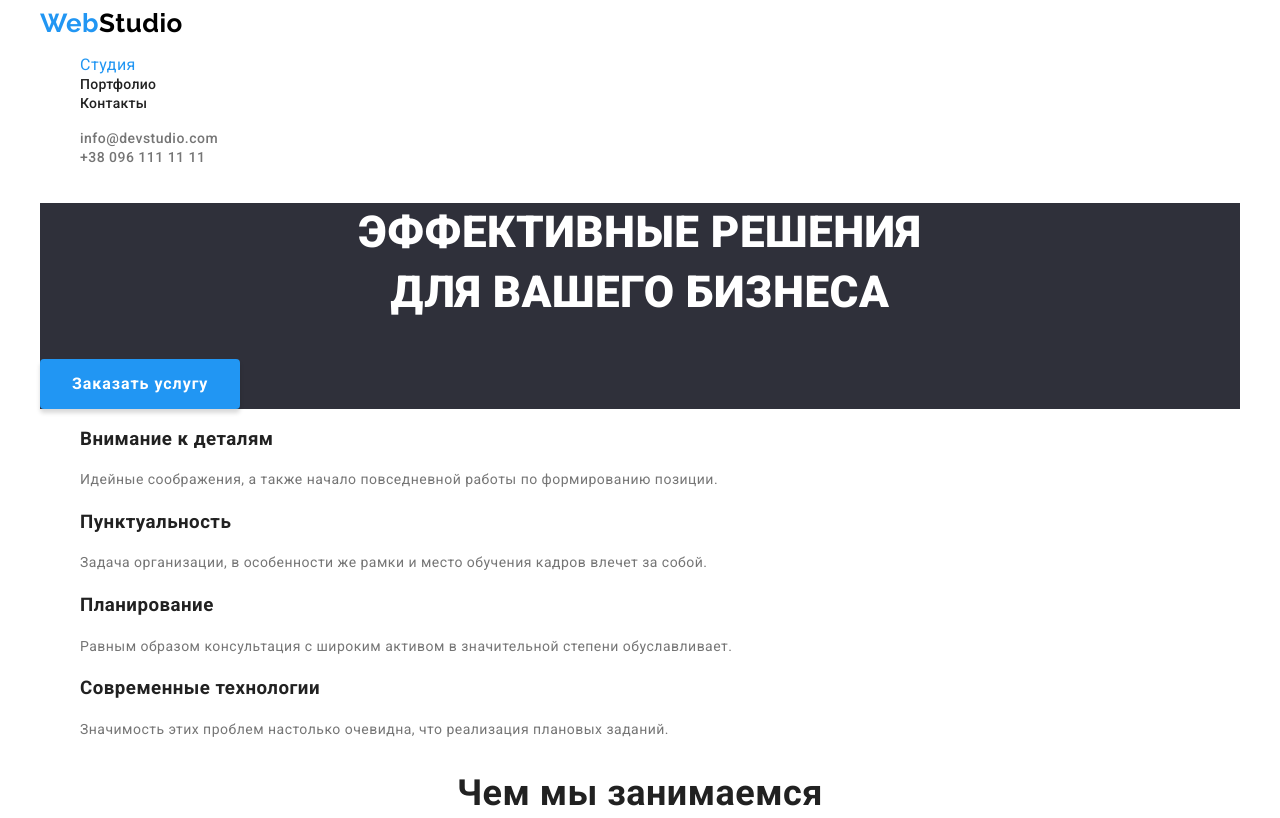
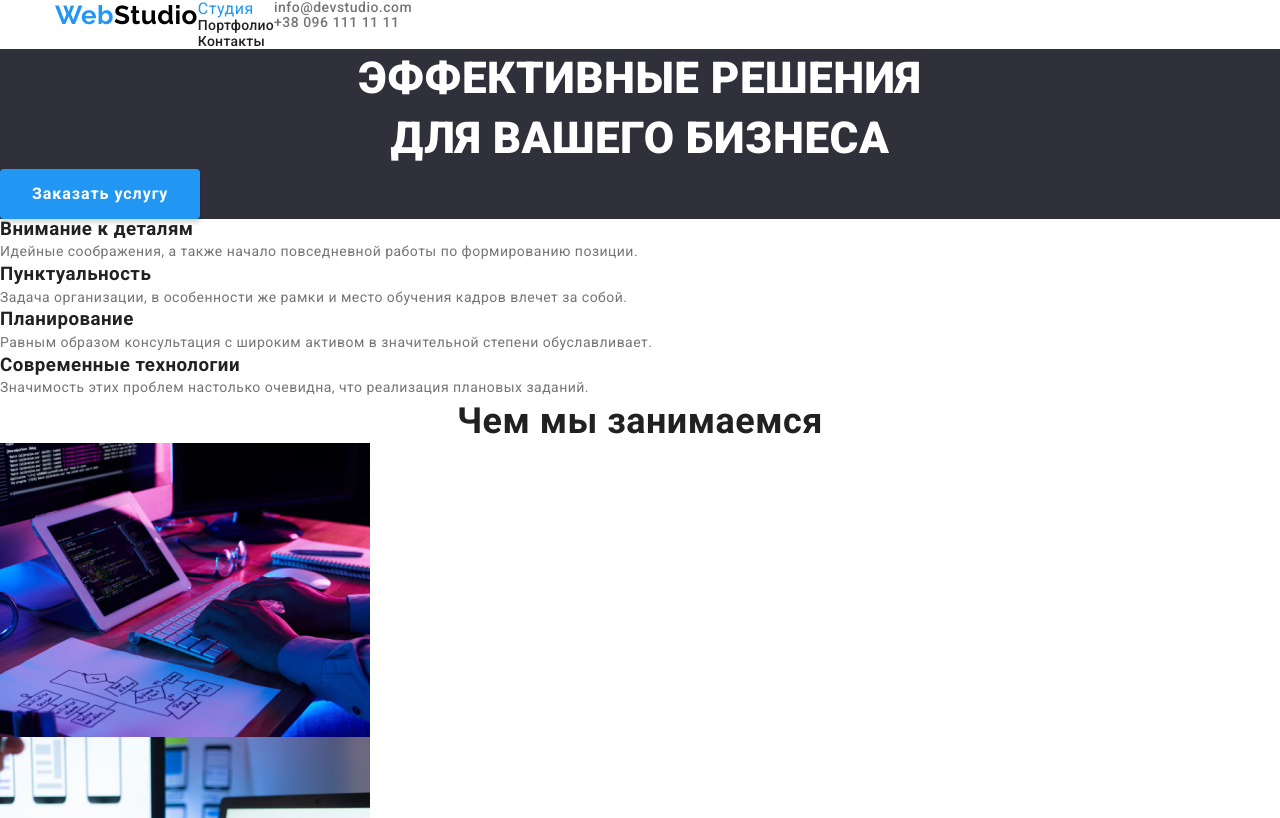
Before and after one commit to IrynaZubarieva/goit-markup-hw-02-1, a plain HTML site: page index.html in a window 1280 px wide. Shown: the top 818 px of the page. Drawn offline with nearby package versions, Linux system fonts and the light colour scheme.

Commit message:
д/з 3
начало д/з 3

```diff
--- a/css/styles.css
+++ b/css/styles.css
@@ -4,6 +4,25 @@
   --accent-color: #2196f3;
   --primary-bg-color: #ffffff;
   --background-accent-color: #f5f4fa;
+}
+
+p,
+h1,
+h2,
+h3,
+h4,
+h5,
+h6 {
+  margin: 0;
+}
+
+ul {
+  margin: 0;
+  padding-left: 0;
+}
+
+img {
+  display: block;
 }
 
 body {
@@ -49,6 +68,7 @@ body {
   line-height: 1.1;
   letter-spacing: 0.02em;
   text-decoration: none;
+  display: flex;
 }
 
 .site-nav .link.current {
@@ -68,21 +88,44 @@ body {
   font-size: 14px;
   line-height: 1.1;
   text-decoration: none;
+  display: flex;
 }
+
 .site-nav .link1 {
   color: #2196f3;
   text-decoration: none;
+  display: flex;
 }
 
 .auth-nav .link:hover,
 .auth-nav .link:focus {
   color: #2196f3;
 }
+
+.page-header-container {
+  display: flex;
+}
+
+.page-header-navigation {
+  display: flex;
+}
+
+.site-nav .list {
+  display: flex;
+}
+
+.auth-nav .list {
+  display: flex;
+  margin-left: 0;
+}
+
 .container {
   width: 1200px;
-  margin-left: auto;
-  margin-right: auto;
+  margin: 0 auto;
+  padding-left: 15px;
+  padding-right: 15px;
 }
+
 .hero-title {
   color: #ffffff;
   font-family: Roboto;
--- a/index.html
+++ b/index.html
@@ -10,14 +10,18 @@
     <link rel="preconnect" href="https://fonts.gstatic.com" crossorigin>
     <link href="https://fonts.googleapis.com/css2?family=Raleway:wght@700&family=Roboto:wght@400;500;700;900&display=swap"
     rel="stylesheet">
+    <link rel="stylesheet" href="https://cdnjs.cloudflare.com/ajax/libs/modern-normalize/1.1.0/modern-normalize.min.css"
+        integrity="sha512-wpPYUAdjBVSE4KJnH1VR1HeZfpl1ub8YT/NKx4PuQ5NmX2tKuGu6U/JRp5y+Y8XG2tV+wKQpNHVUX03MfMFn9Q=="
+        crossorigin="anonymous" referrerpolicy="no-referrer" />
 
     <link rel="stylesheet" href="./css/styles.css">
 </head>
-<div class="container">
+
 
 <body>
     <header class="page-header">
-    <nav>
+    <div class="container page-header-container">
+    <nav class="page-header-navigation">
 
     <a href="" class="logo">Web<span class="studio">Studio</span></a>
 
@@ -28,12 +32,12 @@
 
     </ul>
     <ul class="auth-nav list">
-
         <li><a href="" class="link">info@devstudio.com</a></li>
         <li><a href="" class="link">+38 096 111 11 11</a></li>
 
     </ul>
     </nav>
+    </div>
     </header>
 
     <main>
@@ -119,7 +123,7 @@
 
         </ul>
 
-    </section1>
+    </section>
     </main>
 
     <footer class="footer">
@@ -143,5 +147,5 @@
 
 
 </body>
-</div>
+
 </html>
```
Also changed, not shown: portfolio.html (+6 -1 lines).
